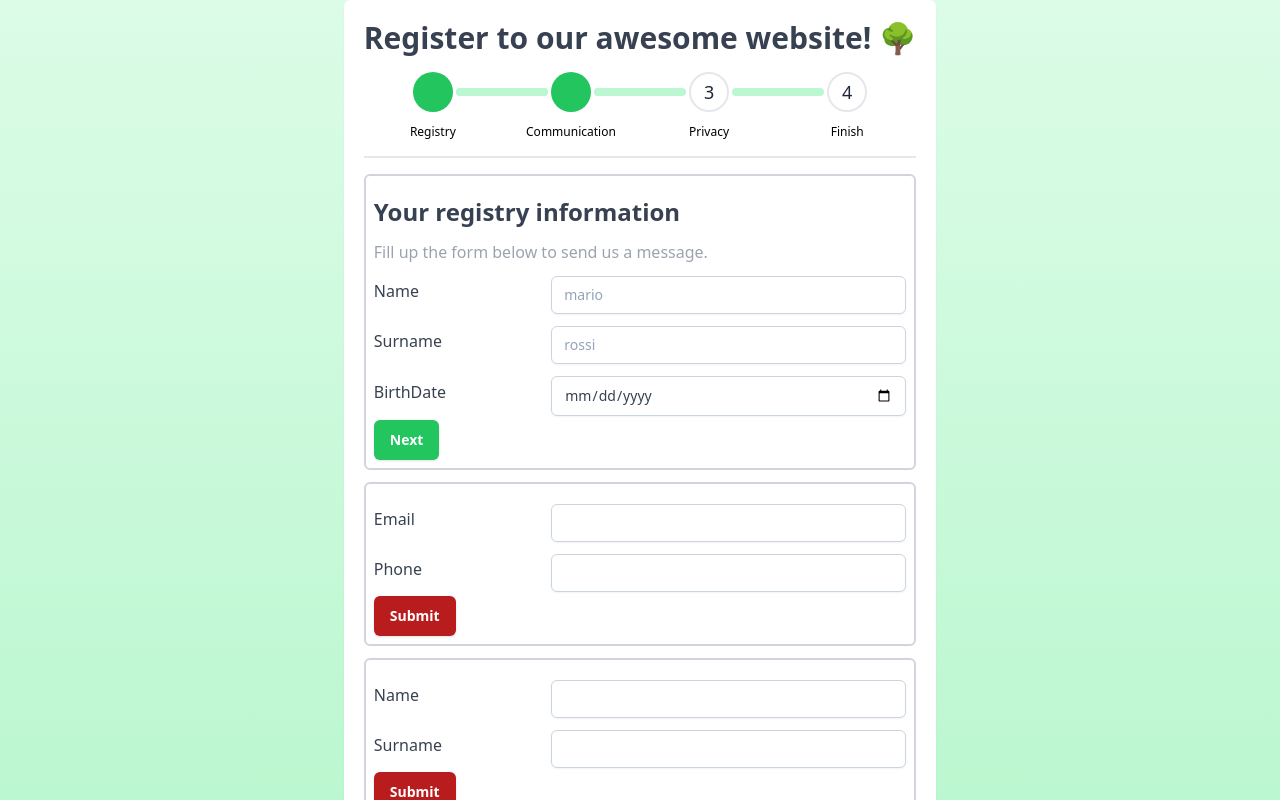
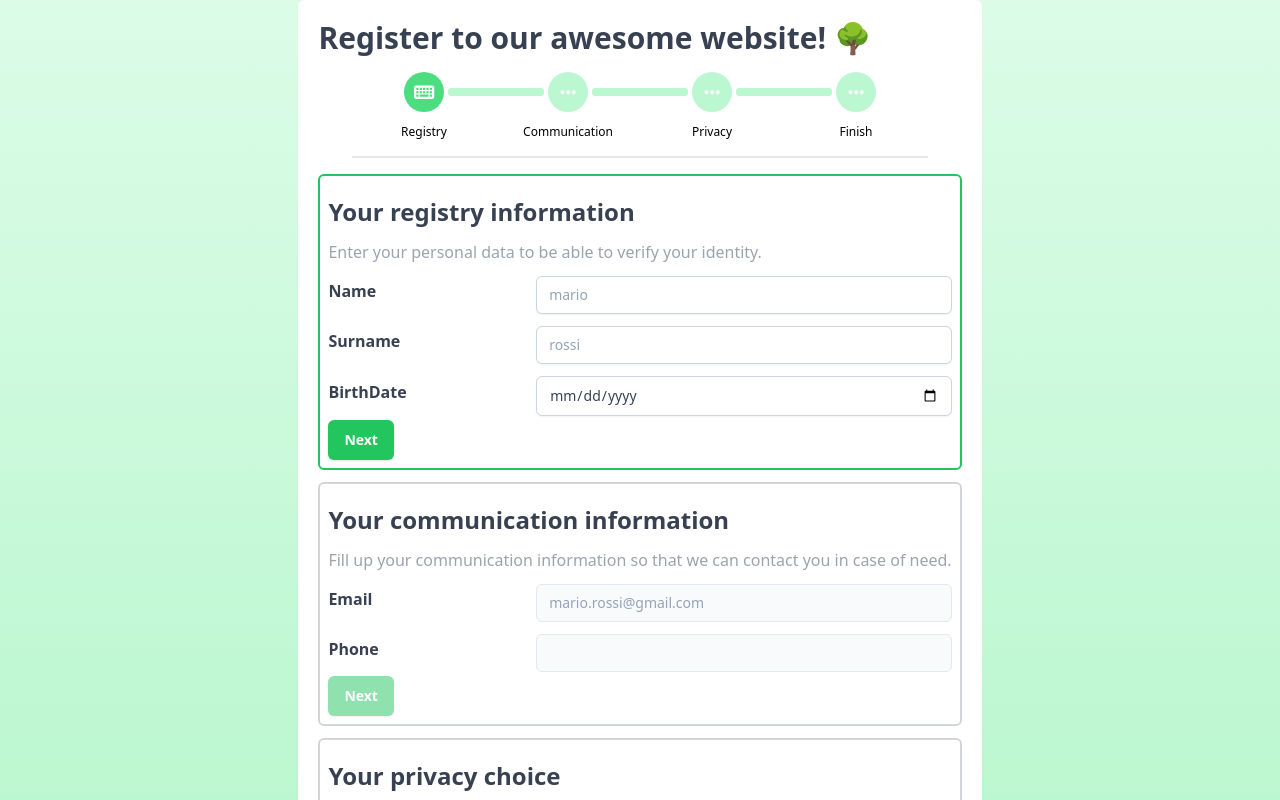
Before and after one commit to cosimochellini/register-form, a Vue app: page / in a window 1280 px wide. Shown: the top 800 px of the page. Built offline with nearby package versions, Linux system fonts and the light colour scheme.

Commit message:
feat(ui): added a more consistent ui

```diff
--- a/src/App.vue
+++ b/src/App.vue
@@ -1,25 +1,67 @@
 <script setup lang="ts">
 // This starter template is using Vue 3 <script setup> SFCs
 // Check out https://v3.vuejs.org/api/sfc-script-setup.html#sfc-script-setup
+import { ref } from 'vue';
+import PrivacyStep from './components/PrivacyStep.vue'
 import RegistryStep from './components/RegistryStep.vue'
+import ProgressStep from './components/ProgressStep.vue';
 import CommunicationStep from './components/CommunicationStep.vue'
-import PrivacyStep from './components/PrivacyStep.vue'
-import ProgressStep from './components/ProgressStep.vue';
-import { ref } from 'vue';
+import { communication, privacy, registrationPayload, registry } from './types/registration';
 
 const currentStep = ref(0);
+
+const payload = ref<registrationPayload>({
+    registry: { name: '', surname: '', birthDate: '' },
+    communication: { email: '', phone: '' },
+    privacy: { privacy: false, marketing: false },
+});
+
 const steps = ['Registry', 'Communication', 'Privacy', 'Finish'];
+
+const onRegistrySubmit = (data: registry) => {
+    currentStep.value = 1;
+    payload.value.registry = data;
+}
+
+const onCommunicationSubmit = (data: communication) => {
+    currentStep.value = 2;
+    payload.value.communication = data;
+}
+
+const onPrivacySubmit = (data: privacy) => {
+    currentStep.value = 3;
+    payload.value.privacy = data;
+}
+
 </script>
 
 <template>
     <div class="flex h-screen bg-gradient-to-t from-green-200 to-green-100">
-        <div class="m-auto bg-white rounded-md shadow-sm _border-2 _border-green-500">
+        <div class="m-auto bg-white rounded-md shadow-sm">
             <div class="px-5 my-5">
                 <h1 class="text-3xl font-semibold text-gray-700">Register to our awesome website! 🌳</h1>
                 <ProgressStep :current-step="currentStep" :steps="steps" />
-                <RegistryStep class="step" />
-                <CommunicationStep class="step" />
-                <PrivacyStep class="step" />
+
+                <RegistryStep
+                    class="step"
+                    @submit="onRegistrySubmit"
+                    :class="currentStep === 0 ? 'active' : ''"
+                    :active="currentStep === 0"
+                />
+
+                <CommunicationStep
+                    class="step"
+                    :active="currentStep === 1"
+                    @submit="onCommunicationSubmit"
+                    :class="currentStep === 1 ? 'active' : ''"
+                />
+
+                <PrivacyStep
+                    class="step"
+                    @submit="onPrivacySubmit"
+                    :active="currentStep === 2"
+                    :class="currentStep === 2 ? 'active' : ''"
+                />
             </div>
         </div>
     </div>
@@ -29,4 +71,8 @@ const steps = ['Registry', 'Communication', 'Privacy', 'Finish'];
 .step {
     @apply border-2 border-gray-300 my-3 rounded-md p-2;
 }
+
+.step.active {
+    @apply border-green-500;
+}
 </style>
--- a/src/components/BaseButton.vue
+++ b/src/components/BaseButton.vue
@@ -1,5 +1,5 @@
 <template>
-    <button @click="handleClick" v-bind="{ ...$attrs, disabled: loading || undefined }">
+    <button @click="handleClick" v-bind="buttonAttrs">
         <slot />
         <Spinner class="ml-3" v-if="loading" />
     </button>
@@ -30,6 +30,14 @@ export default defineComponent({
                 this.$emit('click', e);
             }
         }
+    },
+    computed: {
+        buttonAttrs() {
+            return {
+                ...this.$attrs,
+                disabled: (this.loading || this.$attrs.disabled) as boolean,
+            }
+        }
     }
 })
 </script>
--- a/src/components/BaseInput.vue
+++ b/src/components/BaseInput.vue
@@ -1,7 +1,11 @@
 <template>
     <div class="text-gray-700 md:flex md:items-center mt-2">
         <div class="mb-1 md:mb-0 md:w-1/3">
-            <label class="block mb-1 capitalize" :for="name" :id="`${name}_label`">{{ name }}</label>
+            <label
+                class="block mb-1 capitalize font-semibold max-w-md"
+                :for="name"
+                :id="`${name}_label`"
+            >{{ name }}</label>
         </div>
         <div class="md:w-2/3 md:flex-grow">
             <input
@@ -14,6 +18,8 @@
                 :value="modelValue"
                 @change="onInput($event)"
                 ref="input"
+                :readonly="readonly"
+                :disabled="readonly"
             />
             <Transition>
                 <div
@@ -45,12 +51,16 @@ export default defineComponent({
             required: true
         },
         type: {
-            type: String as PropType<'text' | 'password' | 'date' | 'email' | 'tel'>,
+            type: String as PropType<'text' | 'password' | 'date' | 'email' | 'tel' | 'checkbox'>,
             default: 'text'
         },
         rules: {
             type: Array as PropType<validationRule[]>,
             default: () => []
+        },
+        readonly: {
+            type: Boolean,
+            default: false
         },
     },
     data() {
@@ -82,14 +92,13 @@ export default defineComponent({
         },
         onInput(event: Event) {
             this.dirty = true;
-
-            const newValue = (event.target as HTMLInputElement).value;
+            const element = event.target as HTMLInputElement;
+            const newValue = this.type === 'checkbox' ? element.checked.toString() : element.value;
 
             this.validate(newValue);
             this.$emit('update:modelValue', newValue);
         },
         ensureInputIsValid(force: boolean = false) {
-            console.log('ensureInputIsValid', this.modelValue);
             return this.validate(this.modelValue, force);
         }
     },
--- a/src/components/CommunicationStep.vue
+++ b/src/components/CommunicationStep.vue
@@ -1,6 +1,19 @@
 <template>
     <form @submit.prevent="handleSubmit">
-        <BaseInput ref="email" name="email" type="email" v-model="form.email" :rules="emailValidation" />
+        <h1 class="my-3 text-2xl font-semibold text-gray-700">Your communication information</h1>
+        <p
+            class="text-gray-400"
+        >Fill up your communication information so that we can contact you in case of need.</p>
+
+        <BaseInput
+            ref="email"
+            name="email"
+            type="email"
+            placeholder="mario.rossi@gmail.com"
+            v-model="form.email"
+            :rules="emailValidation"
+            :readonly="!active"
+        />
 
         <BaseInput
             type="tel"
@@ -8,28 +21,41 @@
             name="phone"
             v-model="form.phone"
             :rules="phoneValidation"
+            :readonly="!active"
         />
-        <button type="submit" class="button-red mt-1" :disabled="!form.isValid">Submit</button>
+        <BaseButton
+            type="submit"
+            :loading="loading"
+            class="mt-1 button-green align-self-end"
+            :disabled="!form.isValid || !active"
+            @click="handleSubmit"
+        >Next</BaseButton>
     </form>
 </template>
 
 <script lang="ts">
 import { defineComponent } from 'vue'
 import BaseInput from './BaseInput.vue';
+import BaseButton from './BaseButton.vue';
 import { useValidation } from '../composables/useValidation';
 import { registerService } from '../services/registerService';
 import { emailValidation, phoneValidation } from '../validations/rules';
 
 export default defineComponent({
-    components: { BaseInput },
-
+    components: { BaseInput, BaseButton },
+    props: {
+        active: { type: Boolean, required: true },
+    },
+    emits: ['submit'],
     setup() {
         const { triggerValidation, form } = useValidation({ email: "", phone: "" })
 
         return { emailValidation, phoneValidation, triggerValidation, form }
     },
     data() {
-        return {}
+        return {
+            loading: false,
+        }
     },
     methods: {
         async handleSubmit() {
@@ -39,8 +65,16 @@ export default defineComponent({
 
             if (!isValid) return;
 
-            await registerService.validateCommunication(formData);
-            console.log('Form submitted');
+            this.loading = true;
+
+            try {
+                await registerService.validateCommunication(formData);
+                this.$emit('submit', formData);
+            } catch (error) {
+                console.error(error);
+            } finally {
+                this.loading = false;
+            }
         },
     },
 })
--- a/src/components/PrivacyStep.vue
+++ b/src/components/PrivacyStep.vue
@@ -1,35 +1,57 @@
 <template>
     <form @submit.prevent="handleSubmit">
-        <BaseInput ref="name" name="name" type="text" v-model="form.name" :rules="nameValidation" />
+        <h1 class="my-3 text-2xl font-semibold text-gray-700">Your privacy choice</h1>
+        <p class="text-gray-400 max-w-xl">Choose to accept only the privacy or even the marketing section to allow us to track your tastes for marketing purposes</p>
 
         <BaseInput
-            type="text"
-            ref="surname"
-            name="surname"
-            v-model="form.surname"
-            :rules="surnameValidation"
+            ref="privacy"
+            name="privacy"
+            type="checkbox"
+            :model-value="form.privacy ? 'checked' : ''"
+            @update:model-value="form.privacy = $event"
+            :rules="privacyValidation"
         />
-        <button type="submit" class="button-red mt-1" :disabled="!form.isValid">Submit</button>
+
+        <BaseInput
+            type="checkbox"
+            ref="marketing"
+            name="marketing"
+            :model-value="form.marketing ? 'checked' : ''"
+            @update:model-value="form.marketing = $event"
+        />
+        <BaseButton
+            type="submit"
+            :loading="loading"
+            class="mt-1 button-green align-self-end"
+            :disabled="!form.isValid || !active"
+            @click="handleSubmit"
+        >Next</BaseButton>
     </form>
 </template>
 
 <script lang="ts">
 import { defineComponent } from 'vue'
 import BaseInput from './BaseInput.vue';
+import BaseButton from './BaseButton.vue';
 import { useValidation } from '../composables/useValidation';
 import { registerService } from '../services/registerService';
-import { nameValidation, surnameValidation } from '../validations/rules';
+import { privacyValidation } from '../validations/rules';
 
 export default defineComponent({
-    components: { BaseInput },
+    components: { BaseInput, BaseButton },
+    props: {
+        active: { type: Boolean, required: true },
+    },
+    emits: ['submit'],
+    setup() {
+        const { triggerValidation, form } = useValidation({ privacy: false, marketing: false })
 
-    setup() {
-        const { triggerValidation, form } = useValidation({ name: "", surname: "" })
-
-        return { nameValidation, surnameValidation, triggerValidation, form }
+        return { privacyValidation, triggerValidation, form }
     },
     data() {
-        return {}
+        return {
+            loading: false,
+        }
     },
     methods: {
         async handleSubmit() {
@@ -39,8 +61,16 @@ export default defineComponent({
 
             if (!isValid) return;
 
-            await registerService.validatePrivacy({ privacy: false, marketing: false });
-            console.log('Form submitted');
+            this.loading = true;
+
+            try {
+                await registerService.validatePrivacy(formData);
+                this.$emit('submit', formData);
+            } catch (error) {
+                console.error(error);
+            } finally {
+                this.loading = false;
+            }
         },
     },
 })
--- a/src/components/ProgressStep.vue
+++ b/src/components/ProgressStep.vue
@@ -2,75 +2,13 @@
     <div class="max-w-xl mx-auto my-4 border-b-2 pb-4">
         <div class="flex pb-3">
             <div class="flex-1"></div>
-
-            <div class="flex-1">
-                <div
-                    class="w-10 h-10 bg-green-500 mx-auto rounded-full text-lg text-white flex items-center"
-                >
-                    <span class="text-white text-center w-full">
-                        <i class="fa fa-check w-full fill-current white"></i>
-                    </span>
-                </div>
-            </div>
-
-            <div class="w-1/6 align-center items-center align-middle content-center flex">
-                <div
-                    class="w-full bg-green-200 rounded items-center align-middle align-center flex-1"
-                >
-                    <div
-                        class="bg-green-200 text-xs leading-none py-1 text-center text-gray-900 rounded"
-                        style="width: 100%"
-                    ></div>
-                </div>
-            </div>
-
-            <div class="flex-1">
-                <div
-                    class="w-10 h-10 bg-green-500 mx-auto rounded-full text-lg text-white flex items-center"
-                >
-                    <span class="text-white text-center w-full">
-                        <i class="fa fa-check w-full fill-current white"></i>
-                    </span>
-                </div>
-            </div>
-
-            <div class="w-1/6 align-center items-center align-middle content-center flex">
-                <div
-                    class="w-full bg-green-200 rounded items-center align-middle align-center flex-1"
-                >
-                    <div
-                        class="bg-green-200 text-xs leading-none py-1 text-center text-gray-900 rounded"
-                        style="width: 20%"
-                    ></div>
-                </div>
-            </div>
-
-            <div class="flex-1">
-                <div
-                    class="w-10 h-10 bg-white border-2 border-gray-200 mx-auto rounded-full text-lg text-white flex items-center"
-                >
-                    <span class="text-gray-800 text-center w-full">3</span>
-                </div>
-            </div>
-
-            <div class="w-1/6 align-center items-center align-middle content-center flex">
-                <div
-                    class="w-full bg-green-200 rounded items-center align-middle align-center flex-1"
-                >
-                    <div
-                        class="bg-green-200 text-xs leading-none py-1 text-center text-gray-900 rounded"
-                        style="width: 0%"
-                    ></div>
-                </div>
-            </div>
-
-            <div class="flex-1">
-                <div
-                    class="w-10 h-10 bg-white border-2 border-gray-200 mx-auto rounded-full text-lg text-white flex items-center"
-                >
-                    <span class="text-gray-800 text-center w-full">4</span>
-                </div>
-            </div>
+            <ProgressStepUnit
+                v-for="(step, index) in steps"
+                :key="step"
+                :step="index"
+                :current-step="currentStep"
+                :is-last-step="index == steps.length - 1"
+            />
 
             <div class="flex-1"></div>
         </div>
@@ -84,7 +22,7 @@
 
 <script lang="ts">
 import { defineComponent, PropType } from 'vue';
-
+import ProgressStepUnit from './ProgressStepUnit.vue';
 export default defineComponent({
     props: {
         currentStep: {
@@ -95,6 +33,9 @@ export default defineComponent({
             type: Array as PropType<string[]>,
             required: true,
         },
-    }
+    },
+    components: {
+        ProgressStepUnit,
+    },
 })
 </script>
--- /dev/null
+++ b/src/components/ProgressStepUnit.vue
@@ -0,0 +1,65 @@
+<template>
+    <div class="flex-1">
+        <div
+            :class="circleClass"
+            class="w-10 h-10 mx-auto rounded-full text-lg text-white flex items-center"
+        >
+            <span class="text-white text-center w-full">
+                <i class="w-full fill-current white" :class="iconClass"></i>
+            </span>
+        </div>
+    </div>
+
+    <div
+        class="w-1/6 align-center items-center align-middle content-center flex"
+        v-if="!isLastStep"
+    >
+        <div class="w-full bg-green-200 rounded items-center align-middle align-center flex-1">
+            <div
+                class="bg-green-200 text-xs leading-none py-1 text-center text-gray-900 rounded"
+                style="width: 100%"
+            ></div>
+        </div>
+    </div>
+</template>
+
+<script lang="ts">
+import { defineComponent } from 'vue';
+import { classBindings } from '../types';
+
+export default defineComponent({
+    name: 'ProgressStep',
+    props: {
+        step: {
+            type: Number,
+            required: true,
+        },
+        currentStep: {
+            type: Number,
+            required: true,
+        },
+        isLastStep: {
+            type: Boolean,
+            required: true,
+        },
+    },
+
+    computed: {
+        circleClass(): classBindings {
+            return {
+                'bg-green-200': this.step > this.currentStep,
+                'bg-green-400': this.step === this.currentStep,
+                'bg-green-600': this.step < this.currentStep,
+            }
+        },
+        iconClass(): classBindings {
+            return {
+                'fas fa-ellipsis-h': this.step > this.currentStep,
+                'fas fa-keyboard': this.step === this.currentStep,
+                'fa fa-check': this.step < this.currentStep,
+            }
+        }
+    }
+})
+
+</script>
--- a/src/components/RegistryStep.vue
+++ b/src/components/RegistryStep.vue
@@ -1,9 +1,7 @@
 <template>
     <form @submit.prevent="handleSubmit">
-        <div class="text-left">
-            <h1 class="my-3 text-2xl font-semibold text-gray-700">Your registry information</h1>
-            <p class="text-gray-400">Fill up the form below to send us a message.</p>
-        </div>
+        <h1 class="my-3 text-2xl font-semibold text-gray-700">Your registry information</h1>
+        <p class="text-gray-400">Enter your personal data to be able to verify your identity.</p>
 
         <BaseInput
             ref="name"
@@ -12,6 +10,7 @@
             placeholder="mario"
             v-model="form.name"
             :rules="nameValidation"
+            :readonly="!active"
         />
 
         <BaseInput
@@ -21,6 +20,7 @@
             placeholder="rossi"
             v-model="form.surname"
             :rules="surnameValidation"
+            :readonly="!active"
         />
 
         <BaseInput
@@ -32,12 +32,13 @@
             :max="maxBirthDate"
             v-model="form.birthDate"
             :rules="birthDateValidation"
+            :readonly="!active"
         />
         <BaseButton
             type="submit"
             :loading="loading"
             class="mt-1 button-green align-self-end"
-            :disabled="!form.isValid"
+            :disabled="!form.isValid || !active"
             @click="handleSubmit"
         >Next</BaseButton>
     </form>
@@ -54,7 +55,10 @@ import { nameValidation, surnameValidation, birthDateValidation } from '../valid
 
 export default defineComponent({
     components: { BaseInput, BaseButton },
-
+    emits: ['submit'],
+    props: {
+        active: { type: Boolean, required: true },
+    },
     setup() {
         const { triggerValidation, form } = useValidation({ name: "", surname: "", birthDate: "" })
 
@@ -79,13 +83,12 @@ export default defineComponent({
             try {
 
                 await registerService.validateRegistry(formData);
+                this.$emit('submit', formData);
             } catch (error) {
                 console.error(error);
             } finally {
                 this.loading = false;
             }
-
-            console.log('Form submitted', formData);
         },
     },
 })
--- a/src/components/svg/Spinner.vue
+++ b/src/components/svg/Spinner.vue
@@ -1,6 +1,6 @@
 <template>
     <svg
-        class="animate-spin -ml-1 mr-3 h-5 w-5 text-white"
+        class="animate-spin mr-3 h-5 w-5 text-white"
         xmlns="http://www.w3.org/2000/svg"
         fill="none"
         viewBox="0 0 24 24"
--- a/src/index.css
+++ b/src/index.css
@@ -16,6 +16,10 @@
 .input-form.is-invalid {
   @apply border-pink-500 text-pink-600;
   @apply invalid:border-pink-500 invalid:ring-pink-500;
+}
+
+input[type="checkbox"].input-form {
+  @apply shadow-none border-0 ring-0
 }
 
 /*
--- a/src/validations/rules.ts
+++ b/src/validations/rules.ts
@@ -20,6 +20,8 @@ const isDate = (value: string) => !isNaN(Date.parse(value));
 
 const hasMinimumAge = (min: number) => (value: string) => retrieveYears(value) >= min;
 const hasMaximumAge = (max: number) => (value: string) => retrieveYears(value) <= max;
+
+const trueCheckbox = (value: string) => value !== 'true';
 
 function retrieveYears(birthday: string) {
     const ageDifMs = Date.now() - Date.parse(birthday);
@@ -63,3 +65,7 @@ export const birthDateValidation: validationRule[] = [
     [hasMinimumAge(18), 'You must be at least 18 years old'],
     [hasMaximumAge(100), 'You must be at most 100 years old o_o'],
 ];
+
+export const privacyValidation: validationRule[] = [
+    [trueCheckbox, 'You must accept the privacy policy'],
+]
```
Also changed, not shown: index.html (+7 -0 lines).
